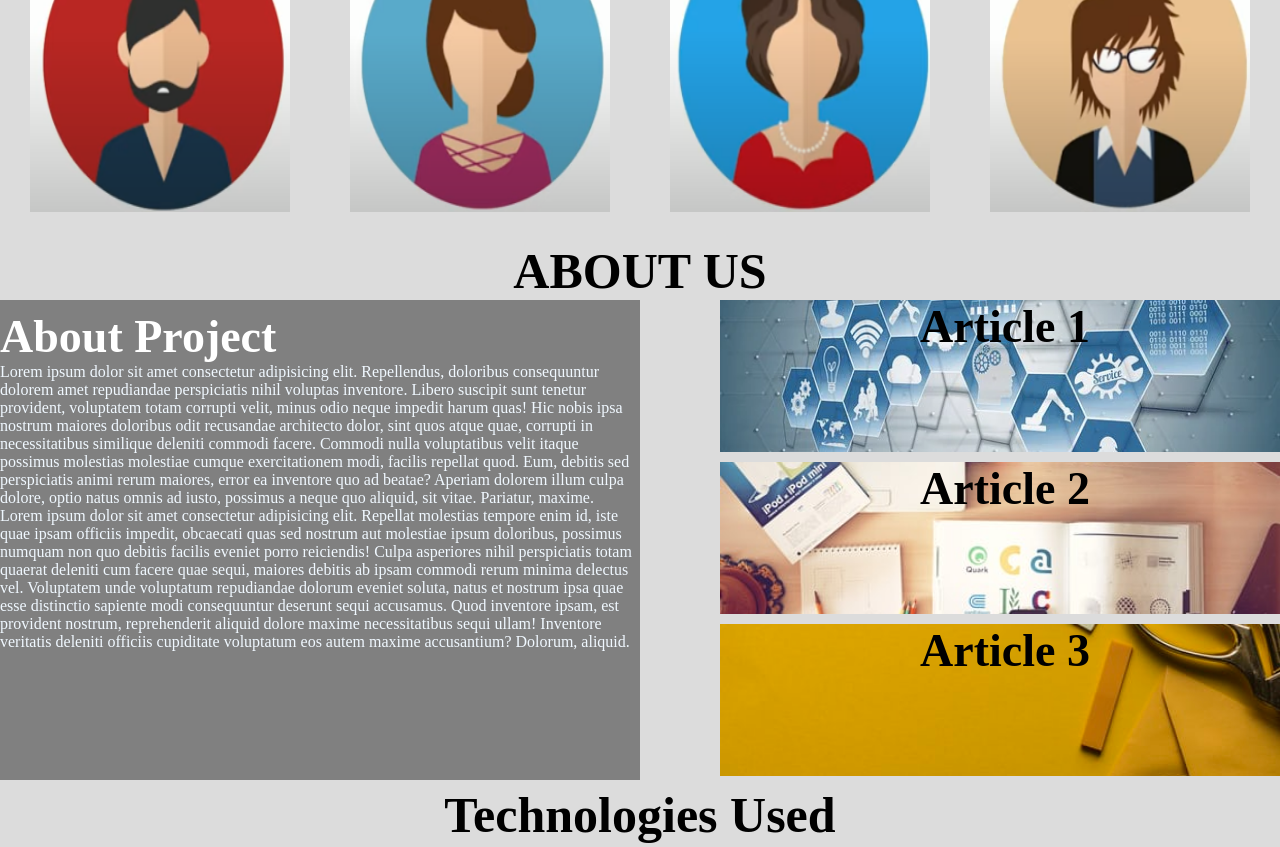
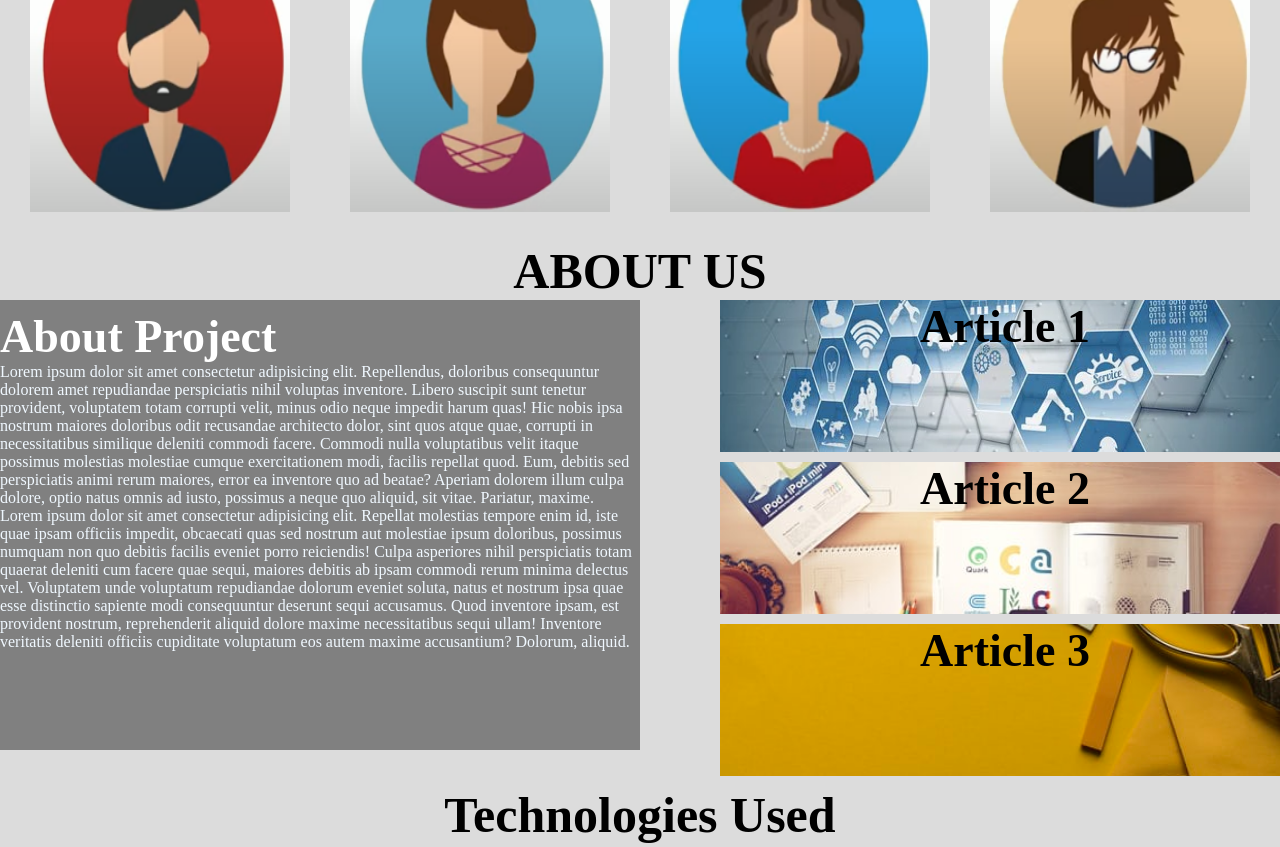
Before and after one commit to Satish-191500728/FullStack-project-8, a plain HTML site: page index.html in a window 1280 px wide. Shown: the part 1029-1876 px from the top of the page. Drawn offline with Linux system fonts and the light colour scheme.

Commit message:
update 4

```diff
--- a/index.css
+++ b/index.css
@@ -59,7 +59,7 @@
   .main {
     background-color: grey;
     width: 50%;
-    height: 480px;
+    height: 450px;
     padding-top: 10px;
   }
   .article {
```
